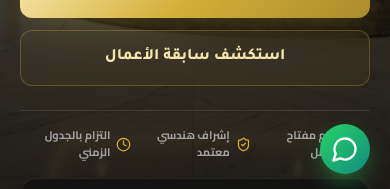
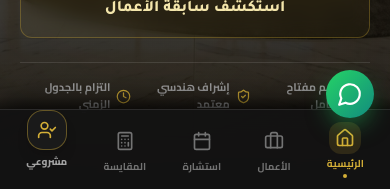
Before and after one commit to fahmyelmatry2030-lgtm/Mazar-for-Finishing, a React (Vite) app: page / in a window 390 px wide. Shown: the part 650-839 px from the top of the page. Built offline with nearby package versions, Linux system fonts and the light colour scheme; no server answers.

Commit message:
feat: add luxury mobile Bottom Navigation bar with elevated portal action & adjusted floating buttons

```diff
--- a/src/App.jsx
+++ b/src/App.jsx
@@ -8,6 +8,7 @@ import { useStore } from './store/useStore'
 
 import Navbar from './components/Navbar'
 import Footer from './components/Footer'
+import BottomNav from './components/BottomNav'
 
 const DashboardLayout = lazy(() => import('./components/DashboardLayout'))
 const Overview = lazy(() => import('./pages/Overview'))
@@ -108,8 +109,9 @@ function App() {
       <Navbar />
       {children}
       <Footer />
+      <BottomNav />
       <a href="https://wa.me/201234567890" target="_blank" rel="noreferrer" className="whatsapp-float" aria-label="تواصل عبر واتساب">
-        <MessageCircle size={28} />
+        <MessageCircle size={26} />
       </a>
       {showBackToTop && (
         <button onClick={scrollToTop} className="back-to-top" aria-label="العودة للأعلى">
--- /dev/null
+++ b/src/components/BottomNav.jsx
@@ -0,0 +1,91 @@
+import React from 'react'
+import { Link, useLocation } from 'react-router-dom'
+import { Home, Briefcase, Calendar, Calculator, UserCheck } from 'lucide-react'
+import { motion } from 'framer-motion'
+
+const navItems = [
+  { id: 'home', label: 'الرئيسية', to: '/', icon: Home },
+  { id: 'portfolio', label: 'الأعمال', to: '/portfolio', icon: Briefcase },
+  { id: 'consultation', label: 'استشارة', to: '/consultation', icon: Calendar },
+  { id: 'quotation', label: 'المقايسة', to: '/quotation', icon: Calculator },
+  { id: 'portal', label: 'مشروعي', to: '/client-portal', icon: UserCheck, isSpecial: true },
+]
+
+const BottomNav = () => {
+  const location = useLocation()
+
+  return (
+    <div className="lg:hidden fixed bottom-0 inset-x-0 z-[950] pointer-events-auto">
+      {/* Ambient Top Glow */}
+      <div className="absolute -top-3 inset-x-0 h-3 bg-gradient-to-t from-black/40 to-transparent pointer-events-none" />
+
+      {/* Main Glass Bottom Bar */}
+      <nav className="bg-bg-secondary/95 backdrop-blur-xl border-t border-white/10 px-2 pt-2 pb-safe-or-3 shadow-[0_-10px_30px_rgba(0,0,0,0.6)]">
+        <div className="flex items-center justify-around max-w-md mx-auto">
+          {navItems.map((item) => {
+            const isActive = location.pathname === item.to
+            const Icon = item.icon
+
+            if (item.isSpecial) {
+              return (
+                <Link
+                  key={item.id}
+                  to={item.to}
+                  className="flex flex-col items-center relative py-1 px-2.5 transition-all group"
+                >
+                  <div className={`w-10 h-10 -mt-5 rounded-2xl flex items-center justify-center shadow-lg transition-transform duration-300 ${
+                    isActive
+                      ? 'bg-accent-gold text-bg-primary shadow-[0_0_20px_rgba(212,175,55,0.5)] scale-110'
+                      : 'bg-bg-tertiary border border-accent-gold/40 text-accent-gold group-hover:scale-105'
+                  }`}>
+                    <Icon size={20} />
+                  </div>
+                  <span className={`text-[10px] font-black mt-1 ${
+                    isActive ? 'text-accent-gold' : 'text-text-secondary'
+                  }`}>
+                    {item.label}
+                  </span>
+                  {isActive && (
+                    <motion.div
+                      layoutId="bottomNavDot"
+                      className="w-1 h-1 rounded-full bg-accent-gold mt-0.5"
+                    />
+                  )}
+                </Link>
+              )
+            }
+
+            return (
+              <Link
+                key={item.id}
+                to={item.to}
+                className="flex flex-col items-center py-1 px-2.5 relative transition-all"
+              >
+                <div className={`p-1.5 rounded-xl transition-all ${
+                  isActive
+                    ? 'text-accent-gold bg-accent-gold/15'
+                    : 'text-text-muted hover:text-text-secondary'
+                }`}>
+                  <Icon size={20} />
+                </div>
+                <span className={`text-[10px] font-bold mt-0.5 ${
+                  isActive ? 'text-accent-gold font-black' : 'text-text-muted'
+                }`}>
+                  {item.label}
+                </span>
+                {isActive && (
+                  <motion.div
+                    layoutId="bottomNavDot"
+                    className="w-1 h-1 rounded-full bg-accent-gold mt-0.5"
+                  />
+                )}
+              </Link>
+            )
+          })}
+        </div>
+      </nav>
+    </div>
+  )
+}
+
+export default BottomNav
--- a/src/components/Hero.jsx
+++ b/src/components/Hero.jsx
@@ -54,7 +54,7 @@ const Hero = () => {
       />
 
       {/* Bottom-Aligned Content */}
-      <div className="container relative z-20 pb-8 sm:pb-12 md:pb-16 pt-28 flex flex-col justify-end">
+      <div className="container relative z-20 pb-20 sm:pb-16 md:pb-20 pt-24 sm:pt-28 flex flex-col justify-end">
         <motion.div
           style={{ y: yText }}
           className="max-w-4xl"
--- a/src/index.css
+++ b/src/index.css
@@ -246,7 +246,7 @@ h1, h2, h3, h4, h5, h6 {
   position: fixed;
   bottom: 24px;
   right: 24px;
-  z-index: 999;
+  z-index: 990;
   width: 56px;
   height: 56px;
   border-radius: 9999px;
@@ -259,12 +259,12 @@ h1, h2, h3, h4, h5, h6 {
   transition: transform var(--transition-fast), box-shadow var(--transition-fast);
 }
 
-@media (max-width: 640px) {
+@media (max-width: 1023px) {
   .whatsapp-float {
-    bottom: 20px;
-    right: 20px;
-    width: 50px;
-    height: 50px;
+    bottom: 76px;
+    right: 16px;
+    width: 48px;
+    height: 48px;
   }
 }
 
@@ -277,7 +277,7 @@ h1, h2, h3, h4, h5, h6 {
   position: fixed;
   bottom: 24px;
   left: 24px;
-  z-index: 999;
+  z-index: 990;
   width: 48px;
   height: 48px;
   border-radius: 9999px;
@@ -292,12 +292,23 @@ h1, h2, h3, h4, h5, h6 {
   cursor: pointer;
 }
 
-@media (max-width: 640px) {
+@media (max-width: 1023px) {
   .back-to-top {
-    bottom: 20px;
-    left: 20px;
+    bottom: 76px;
+    left: 16px;
     width: 44px;
     height: 44px;
+  }
+}
+
+/* Safe area padding for mobile bottom bar */
+.pb-safe-or-3 {
+  padding-bottom: max(0.75rem, env(safe-area-inset-bottom, 0.75rem));
+}
+
+@media (max-width: 1023px) {
+  body {
+    padding-bottom: 64px;
   }
 }
 
```
